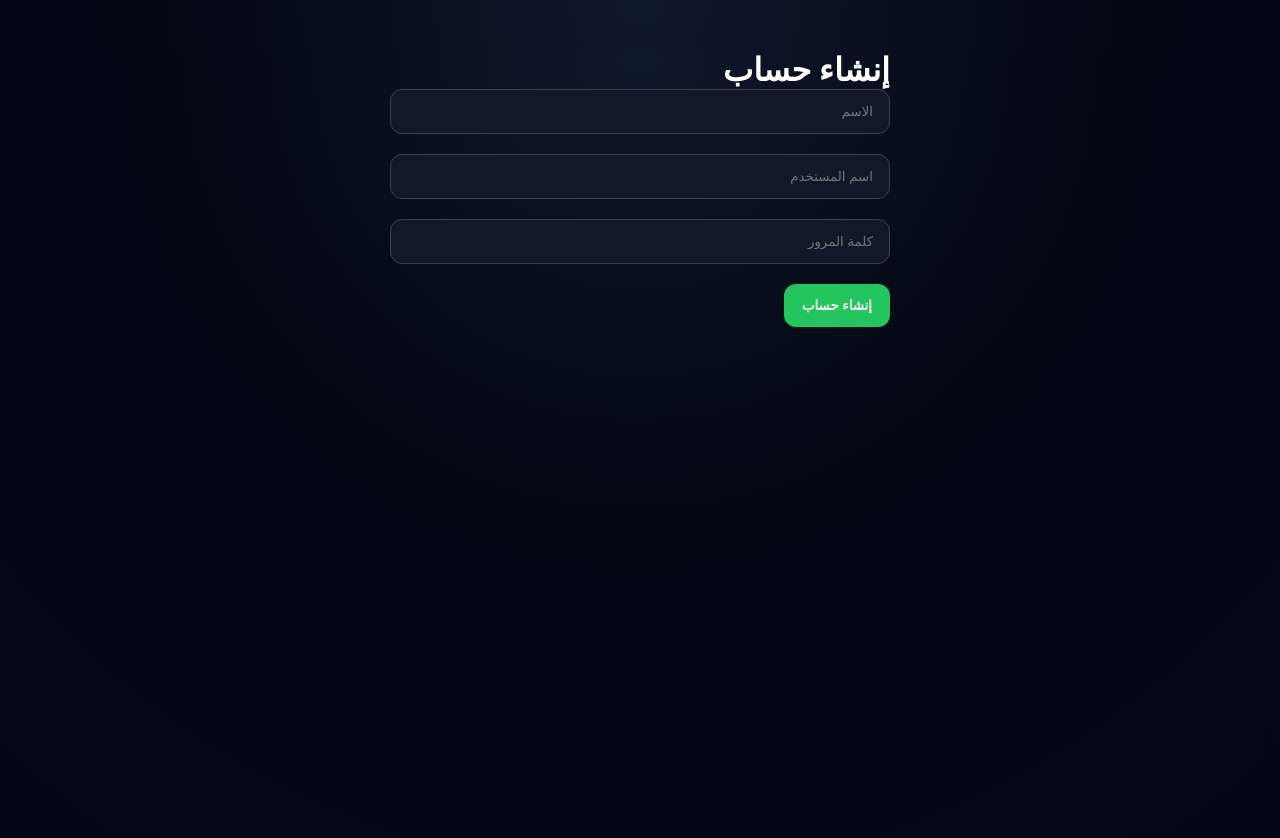
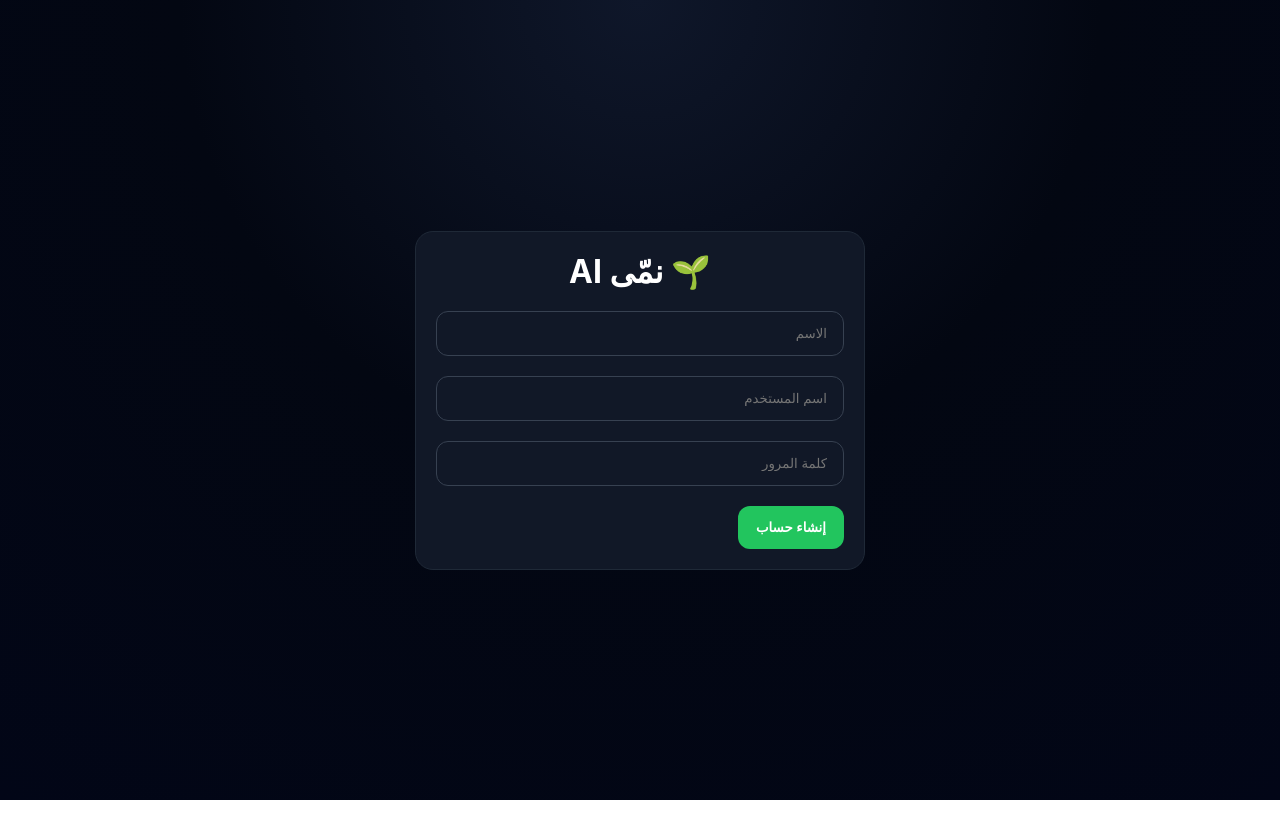
Before and after one commit to namma-ai-sa/namma-ai, a Next.js app: page /register in a window 1280 px wide. Shown: the top 838 px of the page. After the commit the page ends 800 px from the top, so only its background shows below. Built offline with nearby package versions, Linux system fonts and the light colour scheme.

Commit message:
feat: Auth Pages Polish V1

```diff
--- a/app/register/page.jsx
+++ b/app/register/page.jsx
@@ -3,84 +3,94 @@
 import { useState } from "react";
 
 export default function RegisterPage() {
-  const [name, setName] =
-    useState("");
 
-  const [username, setUsername] =
-    useState("");
-
-  const [password, setPassword] =
-    useState("");
-
-  const [message, setMessage] =
-    useState("");
+  const [name,setName] = useState("");
+  const [username,setUsername] = useState("");
+  const [password,setPassword] = useState("");
+  const [message,setMessage] = useState("");
 
   async function handleRegister() {
-    const response = await fetch(
+
+    const res = await fetch(
       "/api/register",
       {
-        method: "POST",
-        headers: {
-          "Content-Type":
-            "application/json",
+        method:"POST",
+        headers:{
+          "Content-Type":"application/json"
         },
-        body: JSON.stringify({
+        body:JSON.stringify({
           name,
           username,
-          password,
-        }),
+          password
+        })
       }
     );
 
-    const data =
-      await response.json();
+    const data = await res.json();
 
-    setMessage(data.message);
+    setMessage(
+      data.message || ""
+    );
   }
 
   return (
     <main
       style={{
-        maxWidth: "500px",
-        margin: "50px auto",
-        color: "white",
+        minHeight:"100vh",
+        display:"flex",
+        justifyContent:"center",
+        alignItems:"center",
+        padding:"20px"
       }}
     >
-      <h1>إنشاء حساب</h1>
+
+      <div
+        className="card"
+        style={{
+          width:"100%",
+          maxWidth:"450px"
+        }}
+      >
+
+        <h1
+          style={{
+            textAlign:"center",
+            marginBottom:"20px"
+          }}
+        >
+          🌱 نمّى AI
+        </h1>
 
         <input
           placeholder="الاسم"
           value={name}
-        onChange={(e) =>
+          onChange={(e)=>
             setName(e.target.value)
           }
         />
 
-      <br />
-      <br />
+        <br /><br />
 
         <input
           placeholder="اسم المستخدم"
           value={username}
-        onChange={(e) =>
+          onChange={(e)=>
             setUsername(e.target.value)
           }
         />
 
-      <br />
-      <br />
+        <br /><br />
 
         <input
           type="password"
           placeholder="كلمة المرور"
           value={password}
-        onChange={(e) =>
+          onChange={(e)=>
             setPassword(e.target.value)
           }
         />
 
-      <br />
-      <br />
+        <br /><br />
 
         <button
           onClick={handleRegister}
@@ -88,7 +98,18 @@ export default function RegisterPage() {
           إنشاء حساب
         </button>
 
-      <p>{message}</p>
+        {message && (
+          <p
+            style={{
+              marginTop:"15px"
+            }}
+          >
+            {message}
+          </p>
+        )}
+
+      </div>
+
     </main>
   );
 }
```
Also changed, not shown: app/forgot-password/page.jsx (+48 -20 lines), app/forgot-username/page.jsx (+50 -20 lines). Lines whose indentation alone changed are shown as unchanged.
